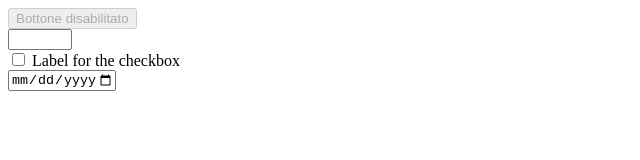
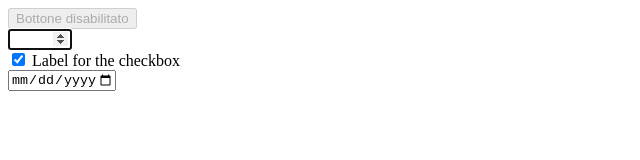
Before and after one commit to FabioViscuso/html-exercises, a plain HTML site: page exercises/exercise6.html in a window 1280 px wide. Shown: the full height of the page, 0-640 px from the left. Drawn offline with Linux system fonts and the light colour scheme.

Commit message:
feat: changed lang on ex7, additional changes to ex6 to match assignment

```diff
--- a/exercises/exercise6.html
+++ b/exercises/exercise6.html
@@ -9,9 +9,9 @@
 <body>
     <button disabled>Bottone disabilitato</button>
     <br>
-    <input type="number" min="0" max="100" step="2">
+    <input type="number" min="0" max="100" step="2" autofocus>
     <br>
-    <input type="checkbox" id="checkbox">
+    <input type="checkbox" id="checkbox" checked>
     <label for="checkbox">Label for the checkbox</label>
     <br>
     <input type="date" min="1992-08-21" max="2022-12-31">
```
Also changed, not shown: exercises/exercise7.html (+1 -1 lines).
